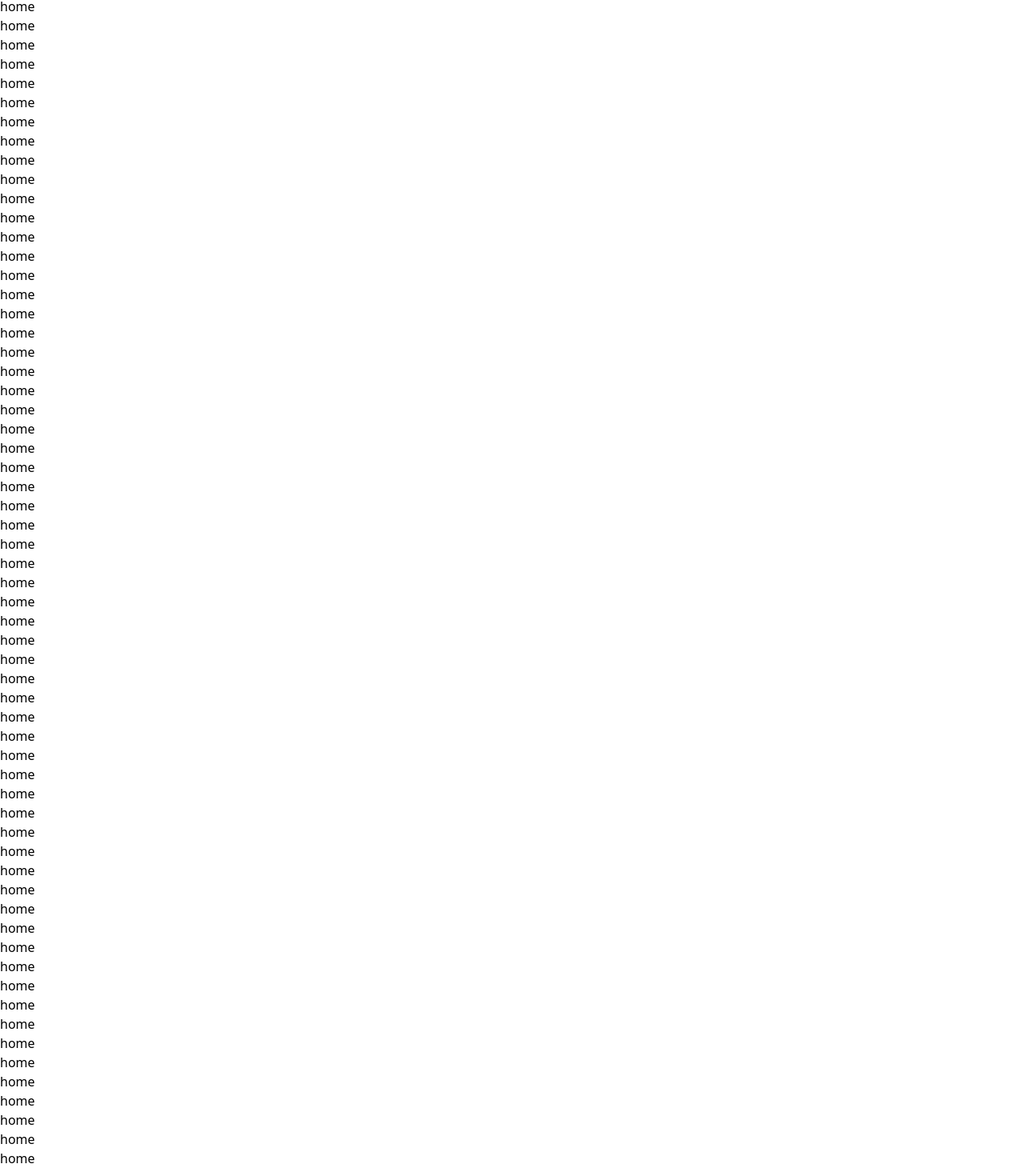
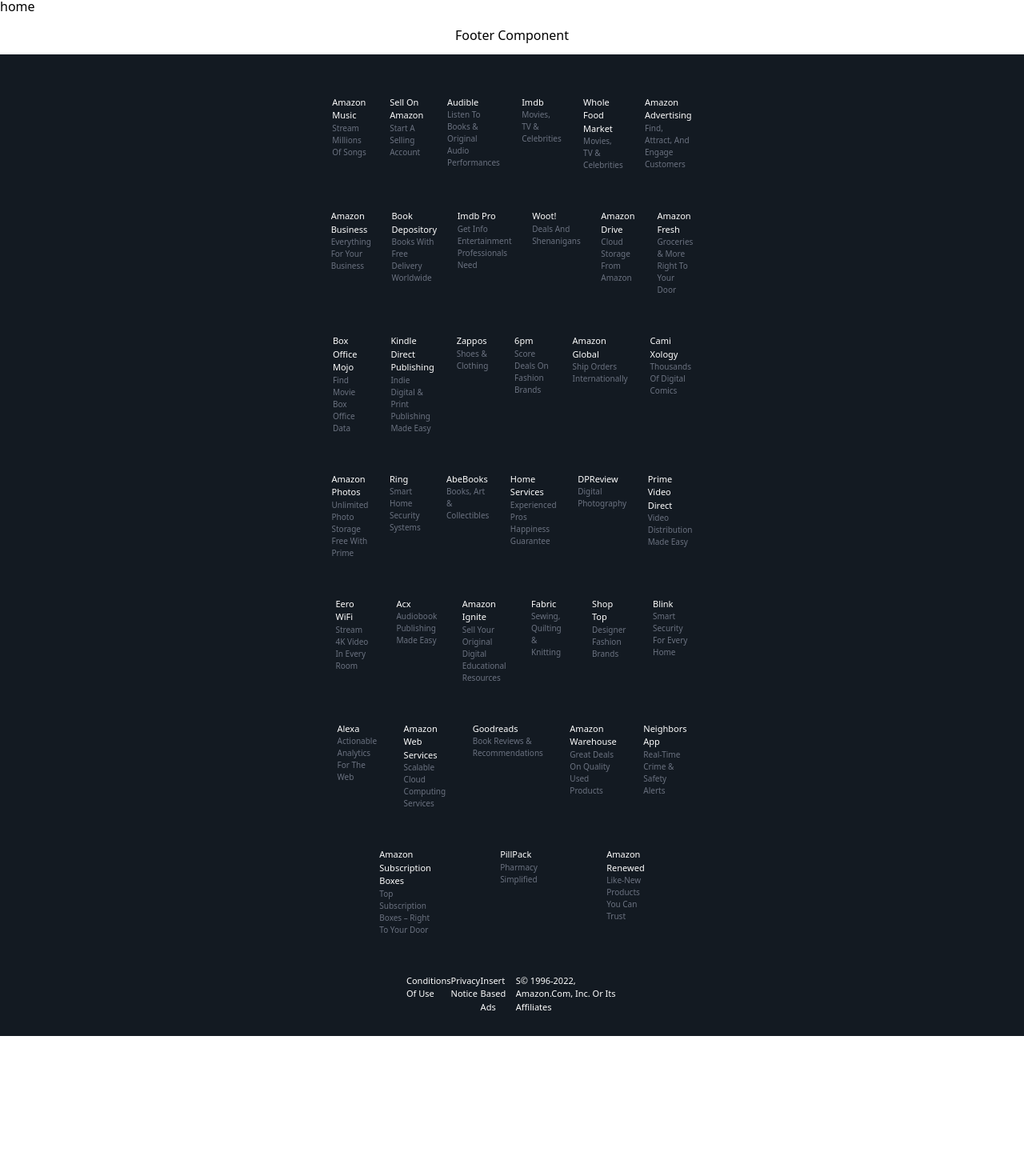
Before and after one commit to yasin6606/amazon, a React (Create React App) app: page / in a window 1280 px wide. Shown: the part 278-1748 px from the top of the page at 80% size. After the commit the page ends 1573 px from the top, so only its background shows below. Built offline with nearby package versions, Linux system fonts and the light colour scheme.

Commit message:
add main footer

```diff
--- a/src/Assets/Css/global.css
+++ b/src/Assets/Css/global.css
@@ -5,3 +5,11 @@
 .bg-dark-sub-nav {
     background-color: #232f3e;
 }
+
+.bg-dark-main-footer {
+    background-color: #131A22;
+}
+
+.flex-basis-14{
+    flex-basis: 14.2857% !important;
+}
--- /dev/null
+++ b/src/Components/Footers/Footers.tsx
@@ -0,0 +1,18 @@
+import React from "react";
+import TopFooter from "Components/Footers/TopFooter/TopFooter";
+import MainFooter from "Components/Footers/MainFooter/MainFooter";
+
+const Footers = (): JSX.Element => {
+    return <>
+        <div className="flex flex-col">
+            <div>
+                <TopFooter/>
+            </div>
+            <div>
+                <MainFooter/>
+            </div>
+        </div>
+    </>;
+};
+
+export default Footers;
--- a/src/Components/Footers/MainFooter/MainFooter.tsx
+++ b/src/Components/Footers/MainFooter/MainFooter.tsx
@@ -1,8 +1,45 @@
 import React from "react";
+import {items} from "Data/MainFooterData";
+import {Link} from "react-router-dom";
 
 const MainFooter = (): JSX.Element => {
     return <>
-        <div className="flex justify-center py-3">Footer Component</div>
+        <div className="bg-dark-main-footer flex flex-col justify-center md:px-[6rem] lg:px-[12rem] xl:px-[25rem] py-7 items-center">
+            <div className="flex flex-wrap justify-evenly">
+                {
+                    items.map(item =>
+                        <div key={item.key} className="py-6 px-3 flex-grow-0 flex basis-[14.2857143%]">
+                            <Link to={item.link} className="group hover:text-orange-400">
+                                <p className="text-white text-[11px] capitalize group-hover:text-inherit">{item.header}</p>
+                                <p className="text-gray-500 text-[10px] capitalize group-hover:text-inherit">{item.content}</p>
+                            </Link>
+                        </div>
+                    )
+                }
+            </div>
+            <div className="flex pt-6 justify-evenly w-[55%]">
+                <div>
+                    <Link to="">
+                        <p className="text-white text-[11px] hover:text-orange-400 capitalize">conditions of use</p>
+                    </Link>
+                </div>
+                <div>
+                    <Link to="">
+                        <p className="text-white text-[11px] hover:text-orange-400 capitalize">privacy notice</p>
+                    </Link>
+                </div>
+                <div>
+                    <Link to="">
+                        <p className="text-white text-[11px] hover:text-orange-400 capitalize">insert based ads</p>
+                    </Link>
+                </div>
+                <div>
+                    <p className="text-white text-[11px] capitalize flex justify-center">
+                        s© 1996-2022, Amazon.com, Inc. or its affiliates
+                    </p>
+                </div>
+            </div>
+        </div>
     </>;
 };
 
--- /dev/null
+++ b/src/Components/Footers/TopFooter/TopFooter.tsx
@@ -0,0 +1,9 @@
+import React from "react";
+
+const TopFooter = (): JSX.Element => {
+    return <>
+        <div className="flex justify-center py-3">Footer Component</div>
+    </>;
+};
+
+export default TopFooter;
--- /dev/null
+++ b/src/Data/MainFooterData.ts
@@ -0,0 +1,232 @@
+import {MainFooterItems} from "Assets/Types/GeneralTypes";
+
+export const items: MainFooterItems[] = [
+    {
+        key: 0,
+        header: "amazon music",
+        content: "Stream millions of songs",
+        link: ""
+    },
+    {
+        key: 1,
+        header: "sell on amazon",
+        content: "Start a Selling Account",
+        link: ""
+    },
+    {
+        key: 2,
+        header: "audible",
+        content: "Listen to Books & Original Audio Performances",
+        link: ""
+    },
+    {
+        key: 3,
+        header: "imdb",
+        content: "Movies, TV & Celebrities",
+        link: ""
+    },
+    {
+        key: 4,
+        header: "whole food market",
+        content: "Movies, TV & Celebrities",
+        link: ""
+    },
+    {
+        key: 5,
+        header: "Amazon Advertising",
+        content: "Find, attract, and engage customers",
+        link: ""
+    },
+    {
+        key: 6,
+        header: "amazon business",
+        content: "Everything For Your Business",
+        link: ""
+    },
+    {
+        key: 7,
+        header: "book depository",
+        content: "Books With Free Delivery Worldwide",
+        link: ""
+    },
+    {
+        key: 8,
+        header: "imdb pro",
+        content: "Get Info Entertainment Professionals Need",
+        link: ""
+    },
+    {
+        key: 9,
+        header: "woot!",
+        content: "Deals and Shenanigans",
+        link: ""
+    },
+    {
+        key: 10,
+        header: "amazon drive",
+        content: "Cloud storage from Amazon",
+        link: ""
+    },
+    {
+        key: 11,
+        header: "amazon fresh",
+        content: "Groceries & More Right To Your Door",
+        link: ""
+    },
+    {
+        key: 12,
+        header: "box office \n mojo",
+        content: "Find Movie Box Office Data",
+        link: ""
+    },
+    {
+        key: 13,
+        header: "kindle \n direct \n publishing",
+        content: "Indie Digital & Print Publishing Made Easy",
+        link: ""
+    },
+    {
+        key: 14,
+        header: "zappos",
+        content: "Shoes & Clothing",
+        link: ""
+    },
+    {
+        key: 15,
+        header: "6pm",
+        content: "Score deals on fashion brands",
+        link: ""
+    },
+    {
+        key: 16,
+        header: "amazon global",
+        content: "Ship Orders Internationally",
+        link: ""
+    },
+    {
+        key: 17,
+        header: "cami xology",
+        content: "Thousands of Digital Comics",
+        link: ""
+    },
+    {
+        key: 18,
+        header: "Amazon Photos",
+        content: "Unlimited Photo Storage Free With Prime",
+        link: ""
+    },
+    {
+        key: 19,
+        header: "Ring",
+        content: "Smart Home Security Systems",
+        link: ""
+    },
+    {
+        key: 20,
+        header: "AbeBooks",
+        content: "Books, art & collectibles	",
+        link: ""
+    },
+    {
+        key: 21,
+        header: "Home Services",
+        content: "Experienced Pros Happiness Guarantee",
+        link: ""
+    },
+    {
+        key: 22,
+        header: "DPReview",
+        content: "Digital Photography	",
+        link: ""
+    },
+    {
+        key: 23,
+        header: "Prime Video Direct",
+        content: "Video Distribution Made Easy",
+        link: ""
+    },
+    {
+        key: 24,
+        header: "eero WiFi",
+        content: "Stream 4K Video in Every Room",
+        link: ""
+    },
+    {
+        key: 25,
+        header: "acx",
+        content: "Audiobook Publishing Made Easy",
+        link: ""
+    },
+    {
+        key: 26,
+        header: "Amazon Ignite",
+        content: "Sell your original Digital Educational Resources",
+        link: ""
+    },
+    {
+        key: 27,
+        header: "fabric",
+        content: "Sewing, Quilting & Knitting",
+        link: ""
+    },
+    {
+        key: 28,
+        header: "shop top",
+        content: "Designer Fashion Brands",
+        link: ""
+    },
+    {
+        key: 29,
+        header: "blink",
+        content: "Smart Security for Every Home",
+        link: ""
+    },
+    {
+        key: 30,
+        header: "alexa",
+        content: "Actionable Analytics for the Web",
+        link: ""
+    },
+    {
+        key: 31,
+        header: "Amazon Web Services",
+        content: "Scalable Cloud Computing Services",
+        link: ""
+    },
+    {
+        key: 32,
+        header: "Goodreads",
+        content: "Book reviews & recommendations",
+        link: ""
+    },
+    {
+        key: 33,
+        header: "Amazon Warehouse",
+        content: "Great Deals on Quality Used Products",
+        link: ""
+    },
+    {
+        key: 34,
+        header: "Neighbors App",
+        content: "Real-Time Crime & Safety Alerts",
+        link: ""
+    },
+    {
+        key: 35,
+        header: "Amazon Subscription Boxes",
+        content: "Top subscription boxes – right to your door",
+        link: ""
+    },
+    {
+        key: 36,
+        header: "PillPack",
+        content: "Pharmacy Simplified",
+        link: ""
+    },
+    {
+        key: 37,
+        header: "Amazon Renewed",
+        content: "Like-new products you can trust",
+        link: ""
+    }
+];
--- a/src/Pages/Home/Home.tsx
+++ b/src/Pages/Home/Home.tsx
@@ -10,66 +10,6 @@
         <p>home</p>
         <p>home</p>
         <p>home</p>
-        <p>home</p>
-        <p>home</p>
-        <p>home</p>
-        <p>home</p>
-        <p>home</p>
-        <p>home</p>
-        <p>home</p>
-        <p>home</p>
-        <p>home</p>
-        <p>home</p>
-        <p>home</p>
-        <p>home</p>
-        <p>home</p>
-        <p>home</p>
-        <p>home</p>
-        <p>home</p>
-        <p>home</p>
-        <p>home</p>
-        <p>home</p>
-        <p>home</p>
-        <p>home</p>
-        <p>home</p>
-        <p>home</p>
-        <p>home</p>
-        <p>home</p>
-        <p>home</p>
-        <p>home</p>
-        <p>home</p>
-        <p>home</p>
-        <p>home</p>
-        <p>home</p>
-        <p>home</p>
-        <p>home</p>
-        <p>home</p>
-        <p>home</p>
-        <p>home</p>
-        <p>home</p>
-        <p>home</p>
-        <p>home</p>
-        <p>home</p>
-        <p>home</p>
-        <p>home</p>
-        <p>home</p>
-        <p>home</p>
-        <p>home</p>
-        <p>home</p>
-        <p>home</p>
-        <p>home</p>
-        <p>home</p>
-        <p>home</p>
-        <p>home</p>
-        <p>home</p>
-        <p>home</p>
-        <p>home</p>
-        <p>home</p>
-        <p>home</p>
-        <p>home</p>
-        <p>home</p>
-        <p>home</p>
-        <p>home</p>
     </>;
 };
 
--- a/src/Pages/Main/Main.tsx
+++ b/src/Pages/Main/Main.tsx
@@ -1,7 +1,7 @@
 import React from "react";
 import {Outlet} from "react-router";
 import MainHeader from "Components/Headers/MainHeader/MainHeader";
-import MainFooter from "../../Components/Footers/MainFooter/MainFooter";
+import Footers from "Components/Footers/Footers";
 
 const Main = (): JSX.Element => {
     return <>
@@ -10,7 +10,7 @@
             <div>
                 <Outlet/>
             </div>
-            <MainFooter/>
+            <Footers/>
         </div>
     </>;
 };
```
Also changed, not shown: src/Assets/Types/GeneralTypes.ts (+7 -0 lines).
